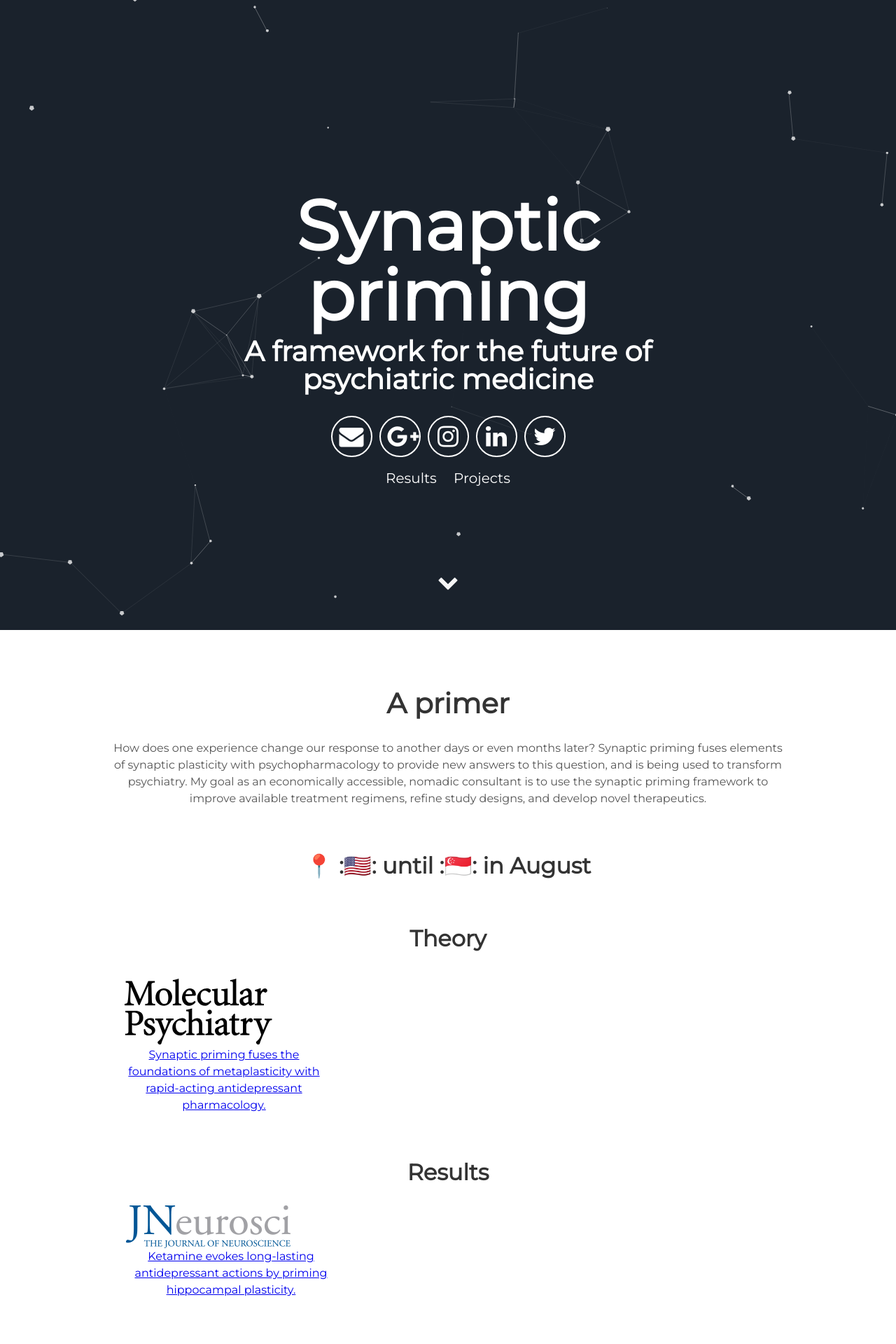
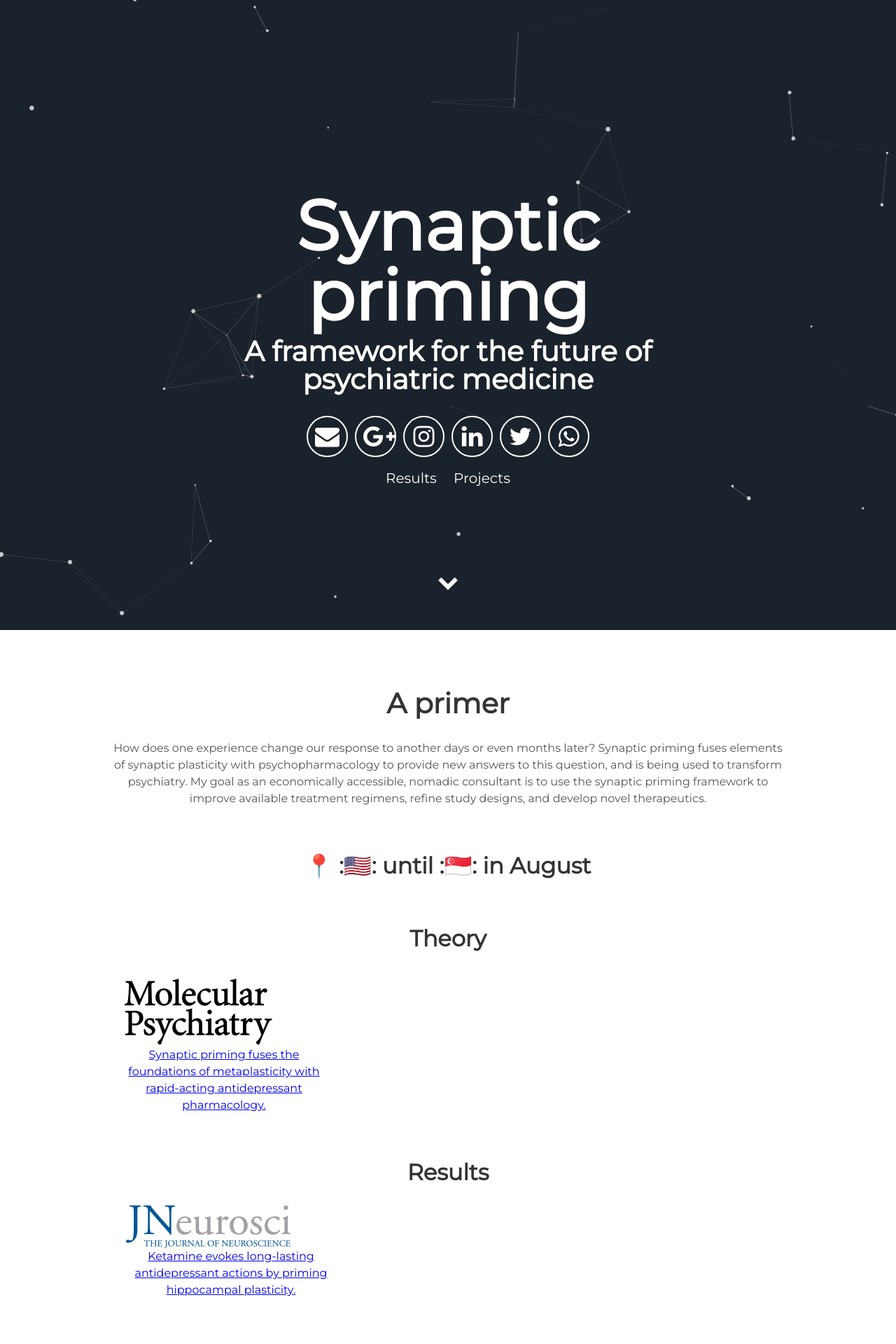
Before and after one commit to synaptic-priming/Nomad, a Jekyll site: the page built from index.html, in a window 1280 px wide. Shown: the top 1920 px of the page at 70% size. Built offline with Jekyll 4.4.1, drawn with Linux system fonts in a browser that asks for light colours.

Commit message:
Update header.html

```diff
--- a/_includes/header.html
+++ b/_includes/header.html
@@ -10,8 +10,7 @@
         <a aria-label="My Instagram" target="_blank" href="https://www.instagram.com/synaptic.nomad?igsh=aHl5ZjV6N2c4MGxt"><i class="icon fa fa-instagram" aria-hidden="true"></i></a>
         <a aria-label="My LinkedIn Profile" target="_blank" href="https://www.linkedin.com/in/kyleabrown/"><i class="icon fa fa-linkedin" aria-hidden="true"></i></a>
         <a aria-label="My Twitter" target="_blank" href="https://x.com/SynapticPriming"><i class="icon fa fa-twitter" aria-hidden="true"></i></a>
-
-
+        <a aria-label="My Whatsapp" target="_blank" href="https://wa.me/16785427932"><i class="icon fa fa-whatsapp" aria-hidden="true"></i></a>
       </div>
       <div class="header-links">
         <a class="link" href="#about" data-scroll>Results</a>
```
